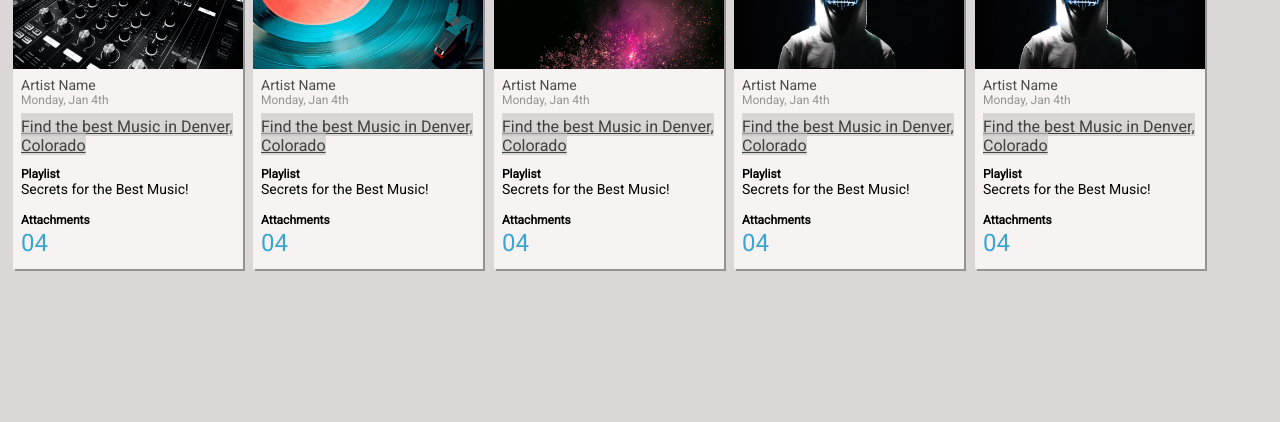
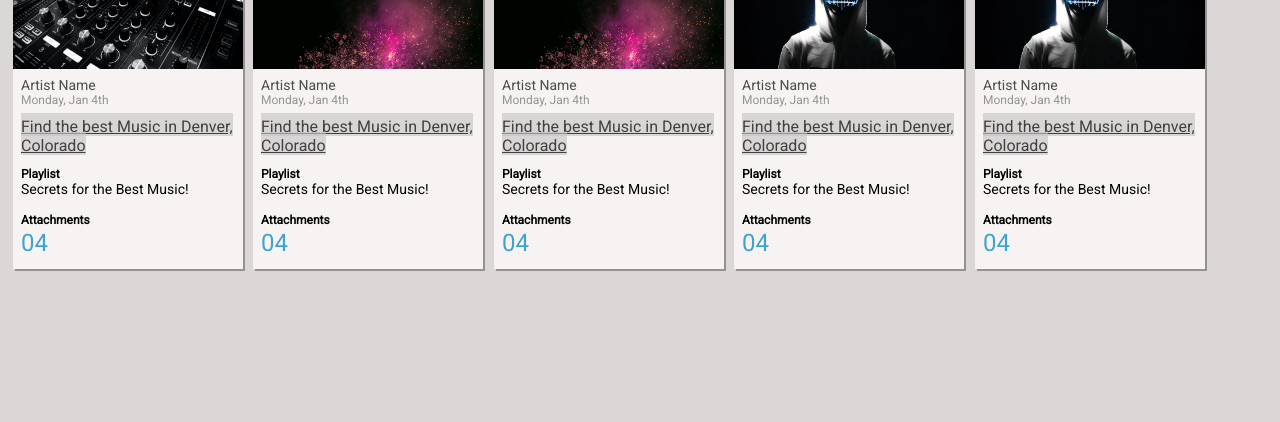
Before and after one commit to Hmonroe2/Static-Comp-, a plain HTML site: page index.html in a window 1280 px wide. Shown: the part 586-1008 px from the top of the page. Drawn offline with Linux system fonts and the light colour scheme; a script that the page names is missing.

Commit message:
Fix picture bug

```diff
--- a/index.html
+++ b/index.html
@@ -146,7 +146,7 @@
                 </section>
             </article>    <article class ="card-container">
                 <section class ="card-top">
-                    <img class="card-image"src="./assets/Turntable.jpg" alt="turn table ">
+                    <img class="card-image"src="./assets/firework.jpg" alt="turn table ">
                     <img class= "card-logo"src="./assets/arrow.png" alt="">
                     <p class ="card-views"> Views 01</p>
                 </section>
```
